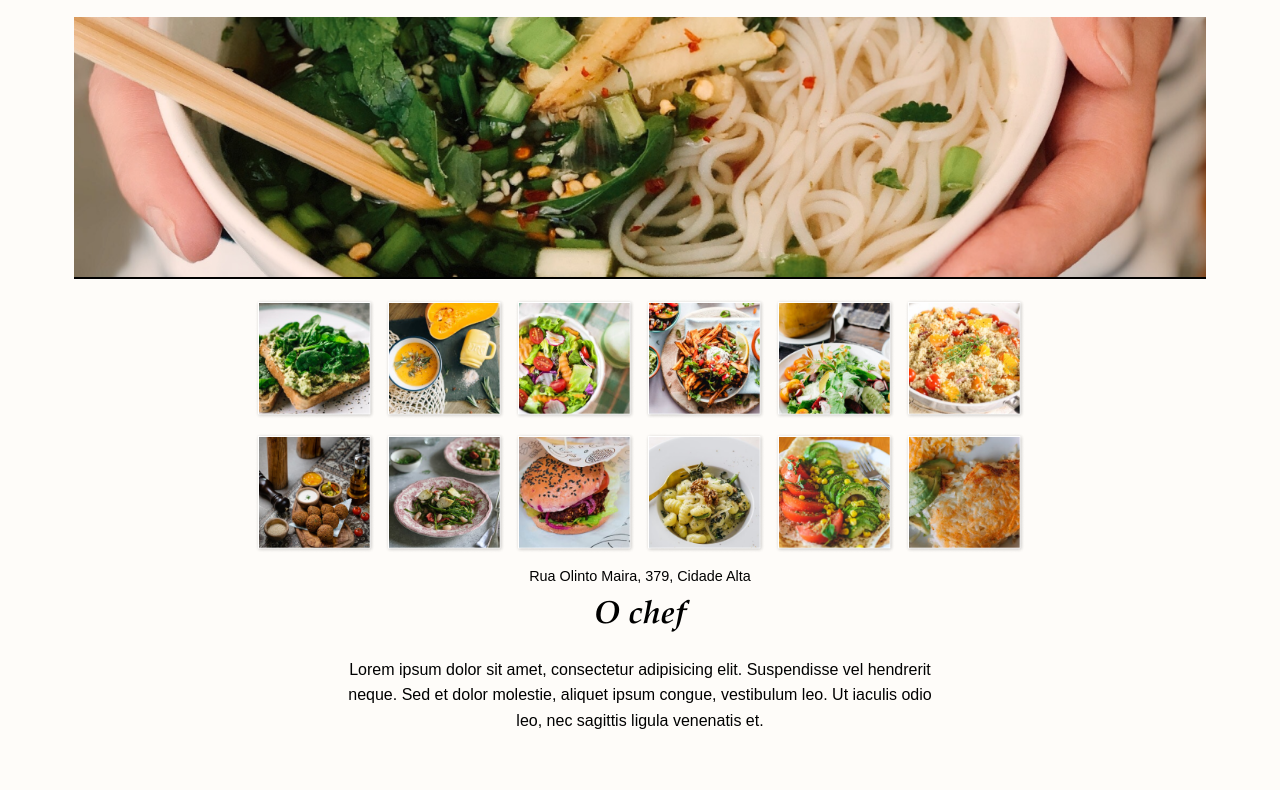
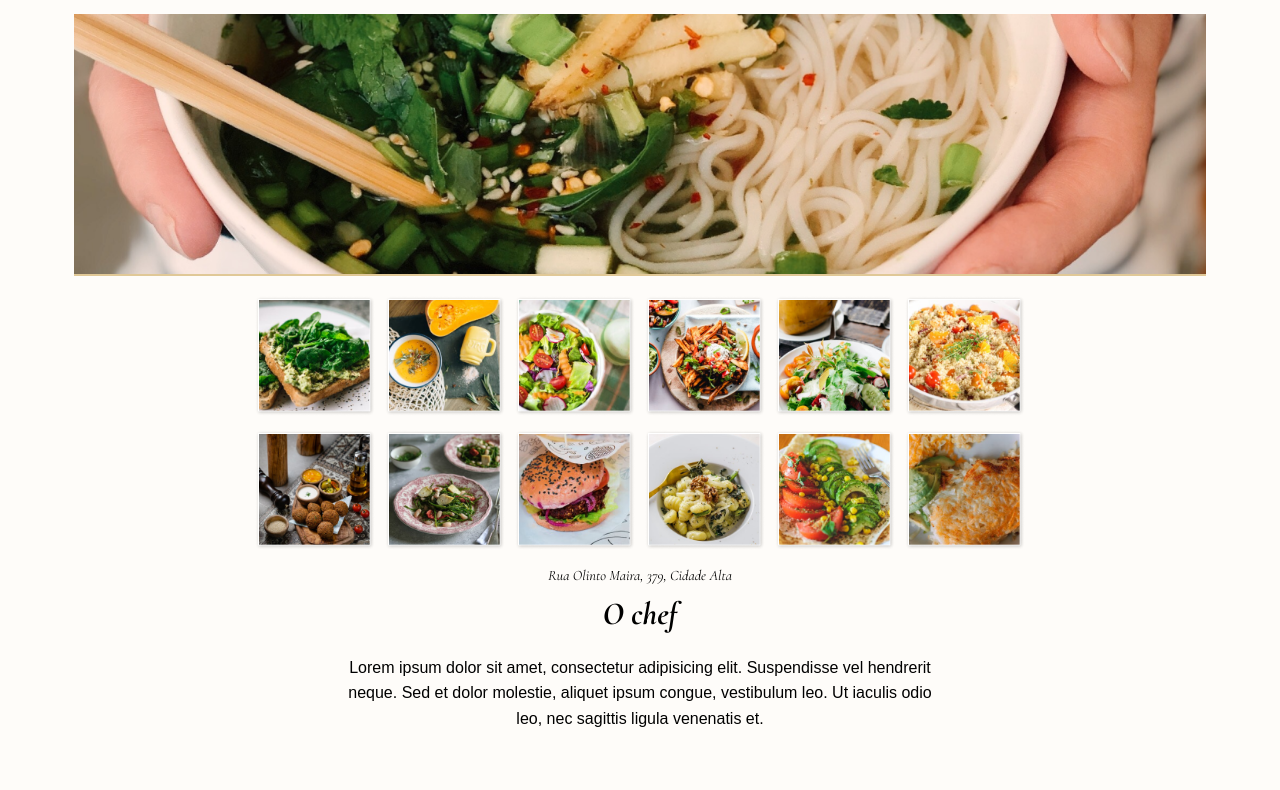
Before and after one commit to ranixx1/site-raw, a plain HTML site: page index.html in a window 1280 px wide. Shown: the part 206-996 px from the top of the page. Drawn offline with nearby package versions, Linux system fonts and the light colour scheme.

Commit message:
feat: fonte e borda

```diff
--- a/index.html
+++ b/index.html
@@ -4,6 +4,8 @@
     <meta charset="UTF-8">
     <meta name="viewport" content="width=device-width, initial-scale=1.0">
     <link rel="stylesheet" href="src/raw.css">
+    <link href="https://fonts.googleapis.com/css2?family=Cormorant+Garamond:ital,wght@0,300;0,400;0,500;0,600;0,700;1,300;1,400;1,500;1,600;1,700&display=swap" rel="stylesheet">
+
     <title>Raw</title>
 </head>
 <body>
--- a/src/raw.css
+++ b/src/raw.css
@@ -12,7 +12,7 @@ section {
     margin: 20px 0;
 }
 section img{
-    border-bottom: 2px solid ;
+    border-bottom: 2px solid #e0c897;
 }
 
 #logo{
@@ -51,7 +51,7 @@ section img{
 
 h1 {
     text-align: center;
-    font-family: Garamond, serif;
+    font-family: 'Cormorant Garamond', serif;
     font-style: italic;
     font-size: 2rem;
     margin-top: 40px;
@@ -68,6 +68,8 @@ p {
 
 footer {
     text-align: center;
+    font-family: 'Cormorant Garamond', serif;
+    font-style: italic;
     padding: 10px 0;
     position: fixed;
     width: 100%;
```
